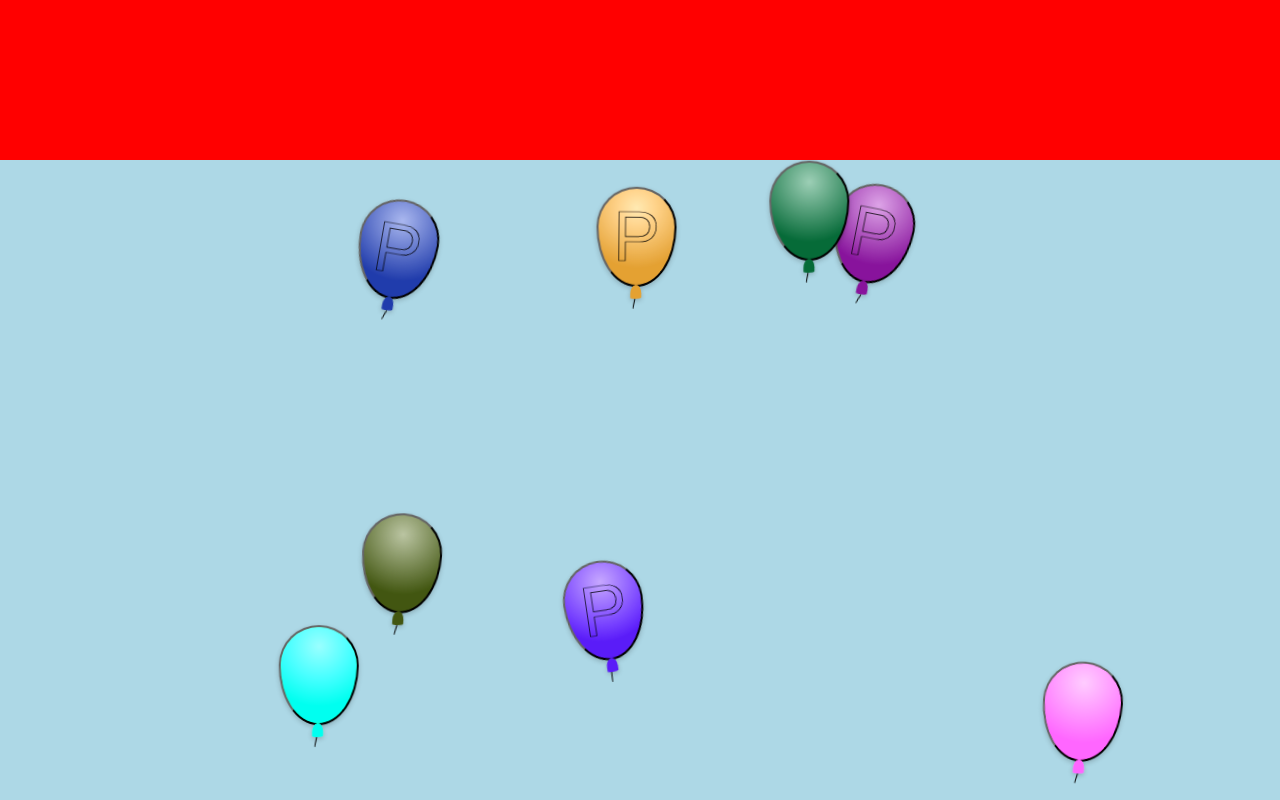
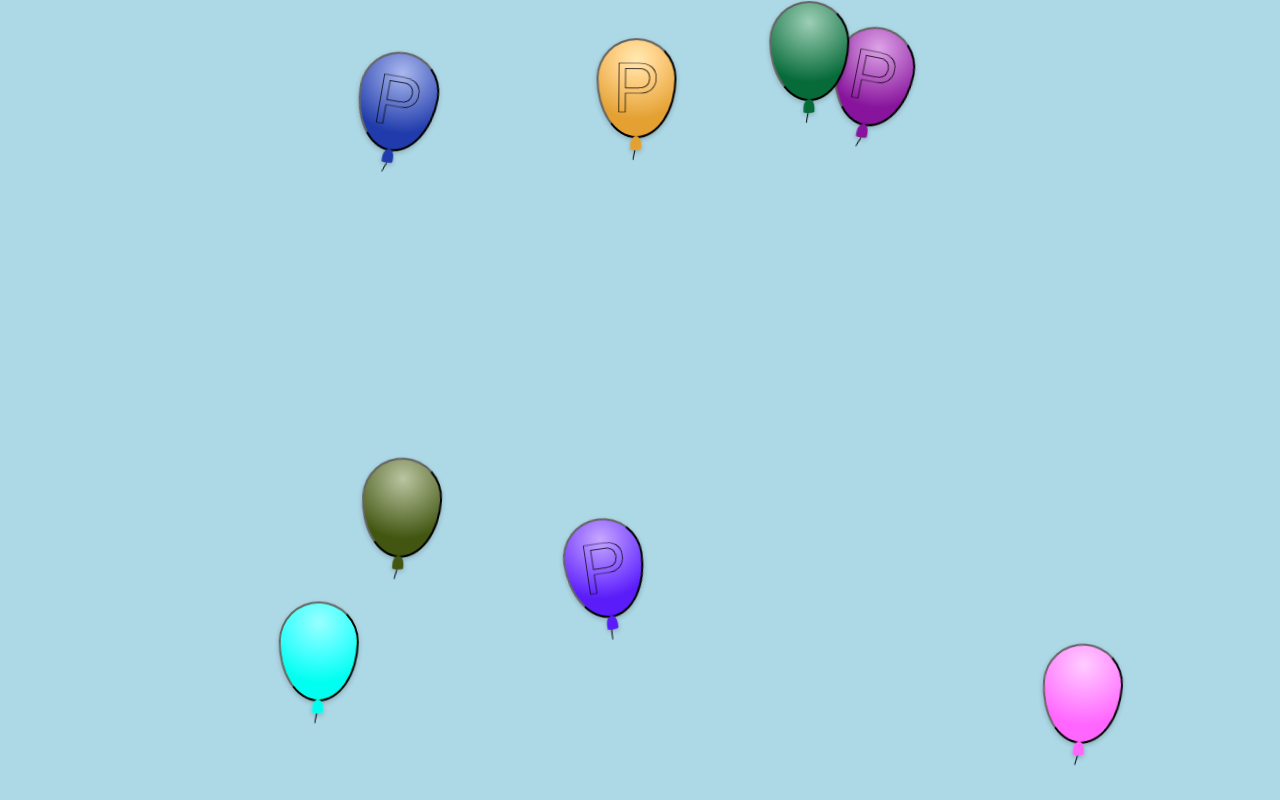
Before and after one commit to freire9/InCA-POP, a SvelteKit app: page /game in a window 1280 px wide. Built offline with nearby package versions, Linux system fonts and the light colour scheme.

Commit message:
💄 (game): Changed navbar game, now is only the exit button and balloons move on all the available space in screen.

```diff
--- a/src/routes/game/+page.svelte
+++ b/src/routes/game/+page.svelte
@@ -22,7 +22,6 @@
 
     let balloons = [];
     let balloonIdCounter = 1;
-    let navBarHeight;
     let balloonKnotHeightPercent;
 
     function addBalloon() {
@@ -76,9 +75,8 @@
     }
 
     function getRandomYPosition(size) {
-        const minPosition = navBarHeight;
-        //navBarHeight in vh, i.e window.innerHeight * (1 - navBarHeight) give the available percent of usable screen
-        const maxPosition = window.innerHeight * (1 - navBarHeight) - size.height;
+        const minPosition = 0;
+        const maxPosition = window.innerHeight - size.height;
 
         return Math.random() * (maxPosition - minPosition) + minPosition;
     }
@@ -101,7 +99,7 @@
             case 'topToBottom':
                 return { x: getRandomXPosition(size), y: 0 - size.height - (size.height * balloonKnotHeightPercent)};
             case 'bottomToTop':
-                return { x: getRandomXPosition(size), y: window.innerHeight * (1 - navBarHeight)};
+                return { x: getRandomXPosition(size), y: window.innerHeight};
             default:
                 return { x: 0, y: 0 };
         }
@@ -138,9 +136,9 @@
 
         balloons = balloons.filter(balloon => {
             if (balloon.direction === 'leftToRight' || balloon.direction === 'rightToLeft') {
-            return balloon.x <= window.innerWidth && balloon.x >= 0 - balloon.size.width;
+            return balloon.x <= window.innerWidth + balloon.size.width && balloon.x >= 0 - balloon.size.width * 2;
             } else {
-            return balloon.y <= window.innerHeight * (1 - navBarHeight) && balloon.y >= 0 - balloon.size.height - (balloon.size.height * balloonKnotHeightPercent);
+            return balloon.y <= window.innerHeight + balloon.size.height && balloon.y >= 0 - (balloon.size.height - (balloon.size.height * balloonKnotHeightPercent)) * 2;
             }
         });
 
@@ -151,9 +149,7 @@
     }
     onMount(() => {
         const root = document.documentElement;
-        //in vh
-        navBarHeight = getComputedStyle(root).getPropertyValue('--nav-bar-height');
-        navBarHeight = parseFloat(navBarHeight)/100
+
         balloonKnotHeightPercent = getComputedStyle(root).getPropertyValue('--balloon-knot-height');
         balloonKnotHeightPercent = parseFloat(balloonKnotHeightPercent)/100;
 
@@ -173,12 +169,8 @@
 <style>
     main {
         position: relative;
-        height: calc(100vh - var(--nav-bar-height));
+        height: 100vh;
         overflow: hidden;
-    }
-    nav {
-        background-color: red;
-        height: var(--nav-bar-height);
     }
     @media (max-width: 600px) {
         :root{
@@ -190,6 +182,9 @@
             --nav-bar-height: 20vh;
         }
     }
+    .exit-btn{
+        position: absolute;
+    }
 </style>
 
 <svelte:head>
@@ -200,11 +195,10 @@
     </style>
 </svelte:head>
 
-<nav class="not-selectable">
-    <ActionButton mode="exit" on:click={() => goto('/')} --width='calc(var(--nav-bar-height) * 0.99)'/>
-</nav>
-
 <main class="not-selectable" style:background-color = {$gameBackgroundColor}>
+    <div class="not-selectable exit-btn">
+        <ActionButton mode="exit" on:click={() => goto('/')} --width='var(--nav-bar-height)'/>
+    </div>
     {#each balloons as balloon (balloon.id)}
         <Balloon {balloon} on:balloonClicked={handleClick} />
     {/each}
```
